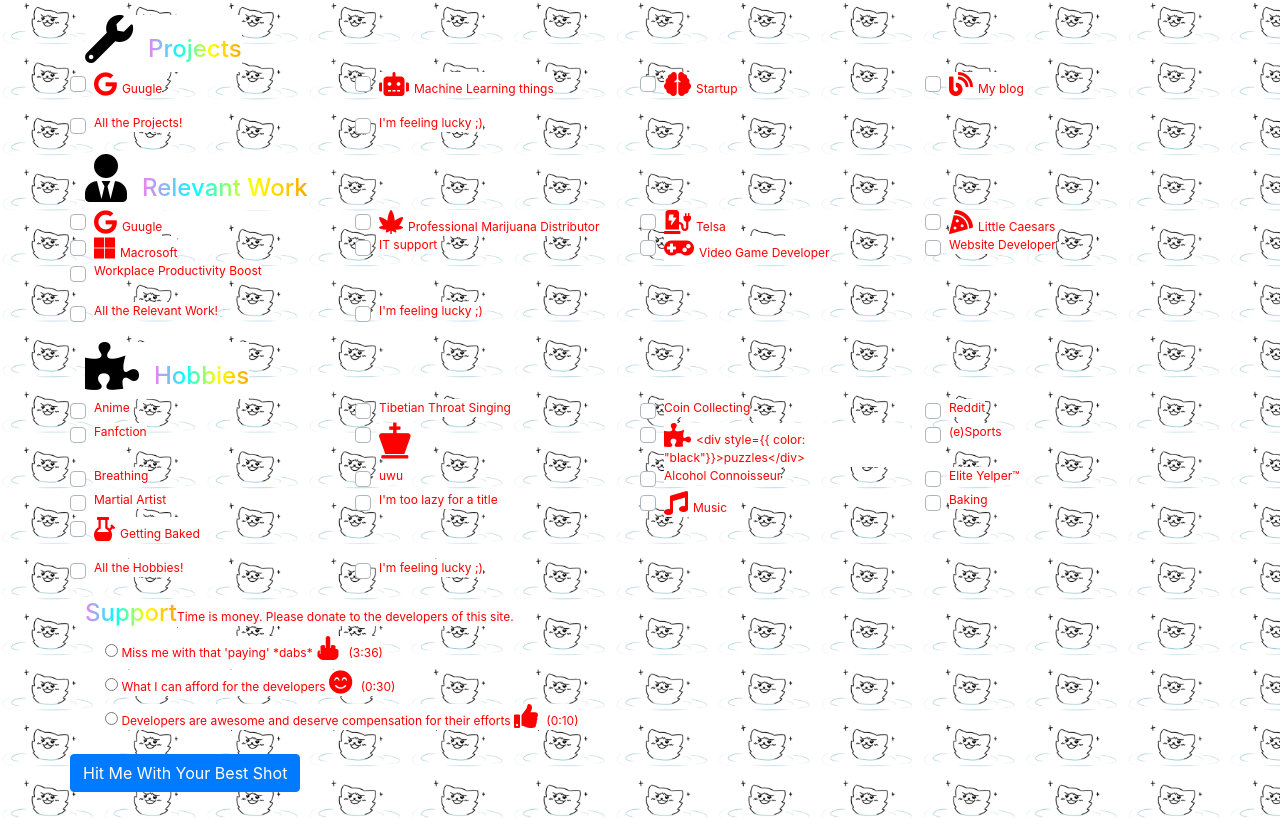
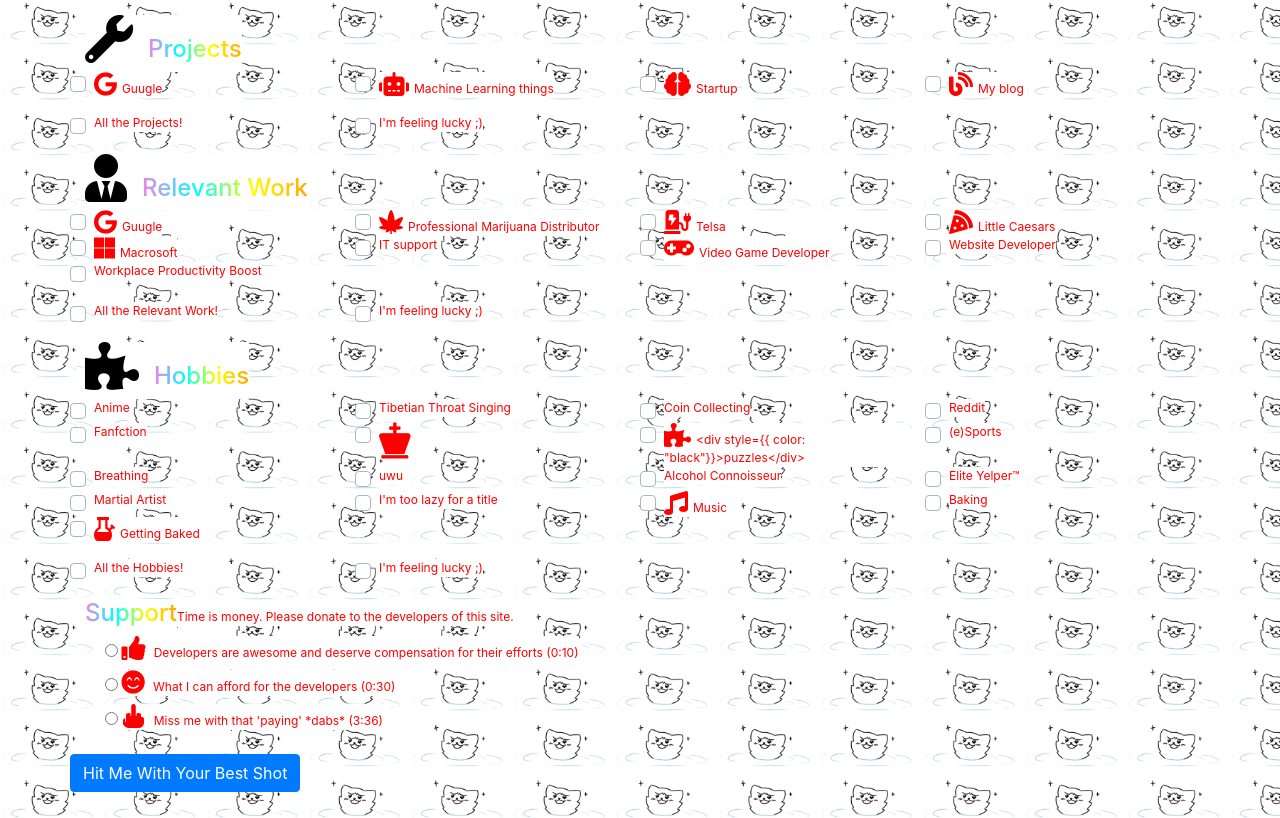
Before and after one commit to rochi138/hire-me-pwease, a React (Create React App) app: page / in a window 1280 px wide. Shown: the part 506-1324 px from the top of the page. Built offline with nearby package versions, Linux system fonts and the light colour scheme.

Commit message:
Edited support labels

```diff
--- a/src/components/Constants.js
+++ b/src/components/Constants.js
@@ -1,15 +1,15 @@
 export const TimeOptions= [
     {
-        label: "Miss me with that 'paying' *dabs* <i class='fas fa-hand-middle-finger fa-2x'></i> (3:36)",
-        time: 216
+        label: "<i class='fas fa-thumbs-up fa-2x'></i> Developers are awesome and deserve compensation for their efforts (0:10)",
+        time: 10
     },
     {
-        label: "What I can afford for the developers <i class='fas fa-smile-beam fa-2x'></i> (0:30)",
-        time: 20
+        label: "<i class='fas fa-smile-beam fa-2x'></i> What I can afford for the developers (0:30)",
+        time: 30
     },
     {
-        label: "Developers are awesome and deserve compensation for their efforts <i class='fas fa-thumbs-up fa-2x'></i> (0:10)",
-        time: 10
+        label: "<i class='fas fa-hand-middle-finger fa-2x'></i> Miss me with that 'paying' *dabs* (3:36)",
+        time: 216
     }
 ]
 
```
